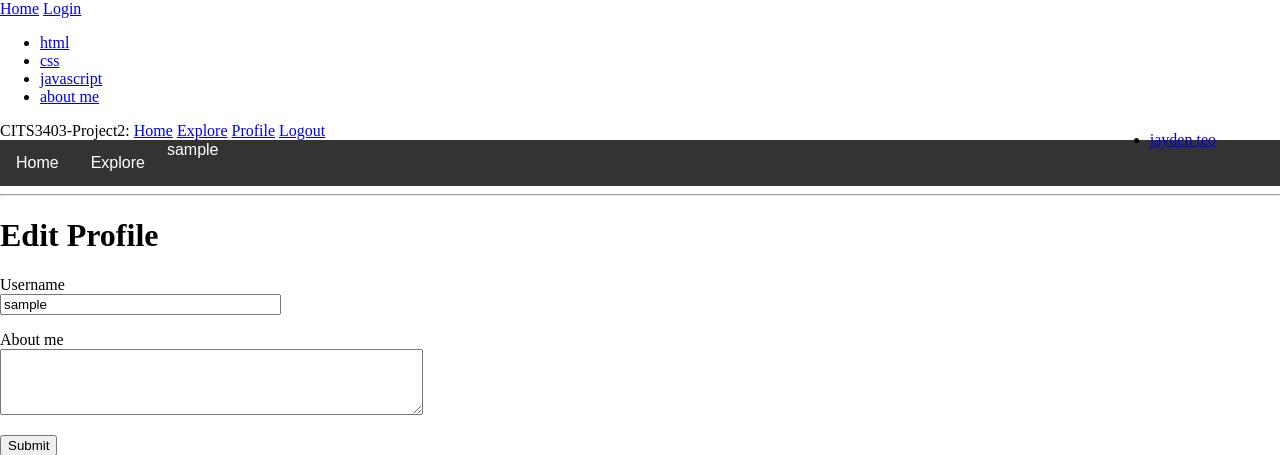
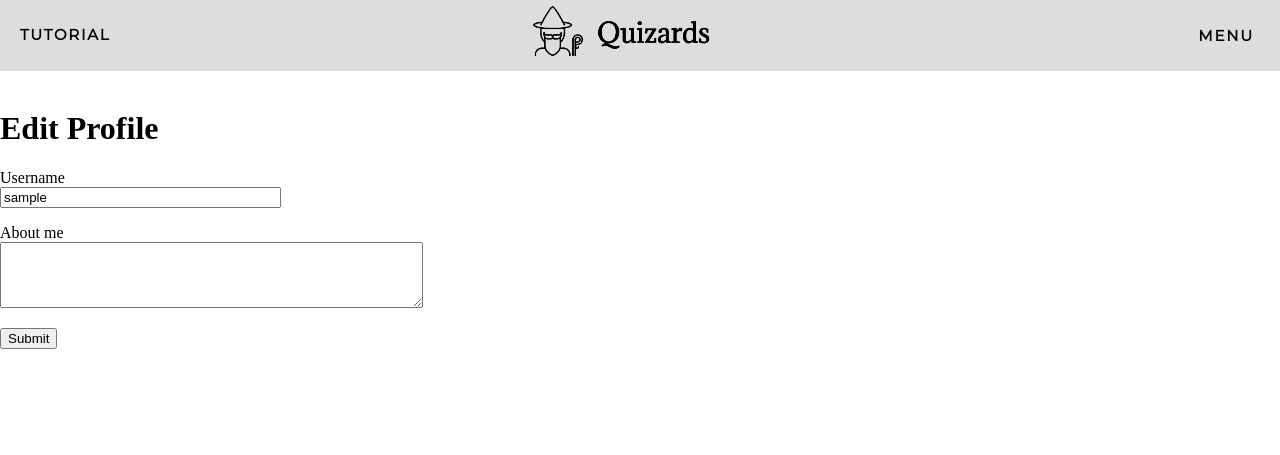
Before and after one commit to jaiminkerai/Quiz-Survey-WebProject, a Flask app: page /edit_profile in a window 1280 px wide. Shown: the top 455 px of the page. Run offline with Flask 2, Linux system fonts and the light colour scheme; the visitor is signed in with stand-in values (Sample User, id 1); data comes from the database, SQL or seed files in the repository.

Commit message:
addition of html for navbar

```diff
--- a/app/templates/base.html
+++ b/app/templates/base.html
@@ -15,55 +15,30 @@
     <body>
         <!--NAV BAR  -->
         <div>
-            <!-- Theirs -->
-            <a href="{{ url_for('index') }}">Home</a>
-            <a href="{{ url_for('login') }}">Login</a>
-
             <!-- Jayden's -->
-            <nav>
-                <ul>
-                    <li><a href="html.html"  class="currentPage">html</a></li>
-                    <li><a href="css.html">css</a></li>
-                    <li><a href="javascript.html">javascript</a></li>
-                    <li><a href="about.html">about me</a></li>
-                    <li class="logoRight"><a href="#">jayden teo</a></li>
-                </ul>
-            </nav>
-        </div>
-        <!-- NAV BAR TEMP-->
-        <section>
-            CITS3403-Project2:
-            <a href="{{ url_for('index') }}">Home</a>
-            <a href="{{ url_for('explore') }}">Explore</a>
+                <ul class="basenav topnav">
                     {% if current_user.is_anonymous %}
-            <a href="{{ url_for('login') }}">Login</a>
+                    <li class="tags"><a>tutorial</a></li>
+                    <li><a href="{{ url_for('index') }}"><img class='baselogo' src="../static/css/templogo.png"></a></li>
+                    <li class="tags"><a href="{{ url_for('login') }}">Sign In</a></li>
                     {% else %}
-            <a href="{{ url_for('user', username=current_user.username) }}">Profile</a>
-            <a href="{{ url_for('logout') }}">Logout</a>
-            {% endif %}
-        </section>
-
-        <section>
-        <div class="navbar">
-            <a href="{{ url_for('index') }}">Home</a>
-            <a href="{{ url_for('explore') }}">Explore</a>
-            {% if current_user.is_anonymous %}
-            <a href="{{ url_for('login') }}">Login</a>
-            {% else %}
+                    <li class="tags"><a>tutorial</a></li>
+                    <li><a href="{{ url_for('index') }}"><img class='baselogo' src="../static/css/templogo.png"></a></li>
                         <div class="dropdown">
-                <button class="dropbtn" onclick="location.href ='{{ url_for('user', username=current_user.username) }}';">{{ current_user.username }}
+                            <button class="dropbtn"><li class="tags"><a href="{{ url_for('index') }}">Menu</a></li>
                               <i class="fa fa-caret-down"></i>
                             </button>
                             <div class="dropdown-content">
+                                <a href="{{ url_for('index') }}">Home</a>
                                 <a href="{{ url_for('user', username=current_user.username) }}">Profile</a>
+                                <a href="{{ url_for('explore') }}">Explore</a>
                                 <a href="{{ url_for('logout') }}">Logout</a>
                             </div>
                         </div>
                     {% endif %}
+                </ul>
         </div>
-        </section>
-
-        <hr>
+        <br>
         {% with messages = get_flashed_messages() %}
         {% if messages %}
         <ul>
```
Lines whose indentation alone changed are shown as unchanged.
